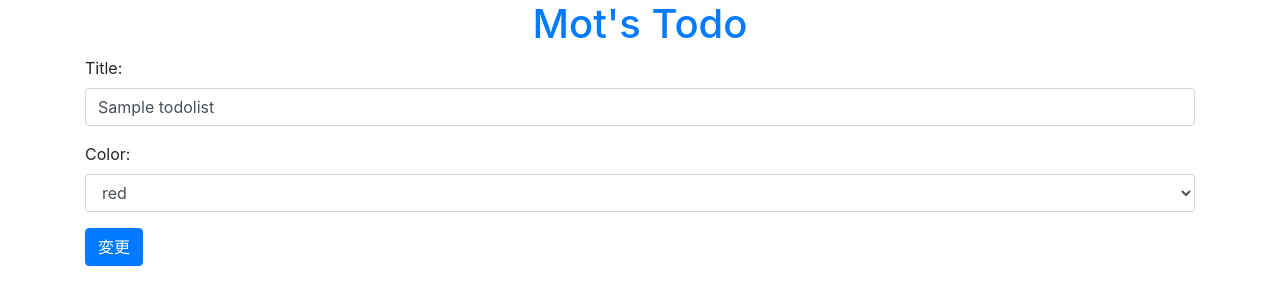
After one commit to nonmot/todo, a Django app: page /editlist/1 in a window 1280 px wide. The commit adds this page. Shown: the top 305 px of the page. Run offline with Django 3.2, Linux system fonts and the light colour scheme; tables that the repository leaves empty hold one stand-in row (values such as "Sample post"); some libraries are stand-ins or nearby versions.

Commit message:
delete and edit func

```diff
--- a/TODO/models.py
+++ b/TODO/models.py
@@ -6,13 +6,13 @@ class TodoList(models.Model):
     owner = models.ForeignKey(User, on_delete=models.CASCADE, related_name='todolist_owner')
     title = models.CharField(max_length=100)
     color = models.CharField(max_length=10, choices=(
-        ('red', 'red'),
-        ('orange', 'orange'),
-        ('yellow', 'yellow'),
-        ('pink', 'pink'),
-        ('purple', 'purple'),
-        ('green', 'green'),
-        ('blue', 'blue'),
+        ('#FFBEDA', 'red'),
+        ('#FFC7AF', 'orange'),
+        ('#FFFF88', 'yellow'),
+        ('#FF77FF', 'pink'),
+        ('#DCC2FF', 'purple'),
+        ('#B1F9D0', 'green'),
+        ('#BAD3FF', 'blue'),
     ), default='blue')
 
 class Task(models.Model):
--- a/TODO/templates/TODO/base.html
+++ b/TODO/templates/TODO/base.html
@@ -10,7 +10,7 @@
 </head>
 <body>
     <head>
-        <h1 class="text-primary text-center">Mot's Todo</h1>
+        <h1 class="text-primary text-center"><a href="{% url 'home' %}">Mot's Todo</a></h1>
     </head>
 
     {% block body %}
--- /dev/null
+++ b/TODO/templates/TODO/edit.html
@@ -0,0 +1,12 @@
+{% extends 'TODO/base.html' %}
+
+
+{% block body %}
+<div class="container">
+    <form method="post" action="{% url 'editlist' id %}">
+        {% csrf_token %}
+        {{ form.as_p }}
+        <button class="btn btn-primary" type="submit">変更</button>
+    </form>
+</div>
+{% endblock body %}
--- a/TODO/urls.py
+++ b/TODO/urls.py
@@ -2,8 +2,10 @@ from django.urls import path
 from. import views
 
 urlpatterns = [
-    path('', views.home, name='task'),
+    path('', views.home, name='home'),
     path('task/<int:pk>', views.task, name='task'),
     path('newlist/', views.newList, name='newlist'),
     path('newtask/<int:pk>', views.newTask, name="newtask"),
+    path('deletelist/<int:pk>', views.deleteTodolist, name="deletelist"),
+    path('editlist/<int:pk>', views.editTodolist, name="editlist"),
 ]
--- a/TODO/views.py
+++ b/TODO/views.py
@@ -2,6 +2,7 @@ from django.shortcuts import render
 from .models import TodoList, Task
 from .forms import TodoListForm, TaskForm
 from django.shortcuts import redirect
+from django.views.decorators.http import require_POST
 
 # Create your views here.
 
@@ -44,10 +45,31 @@ def newTask(request, pk):
         obj.todolist = TodoList.objects.get(id=pk)
         newtask = TaskForm(request.POST, instance=obj)
         newtask.save()
-        return redirect(to='/')
+        #リダイレクト先に元のTodolistに戻したい
+        redirect_path = '/task/' + str(pk)
+        return redirect(to=redirect_path)
     else:
         form = TaskForm()
     params = {
         'form': form,
+        'id': pk,
     }
     return render(request, 'TODO/newtask.html', params)
+
+def deleteTodolist(request, pk):
+    if request.method == 'POST':
+        todolist = TodoList.objects.get(id=pk)
+        todolist.delete()
+        return redirect(to='/')
+
+def editTodolist(request, pk):
+    obj = TodoList.objects.get(id=pk)
+    if request.method == 'POST':
+        todolist = TodoListForm(request.POST, instance=obj)
+        todolist.save()
+        return redirect(to='/')
+    params = {
+        'form': TodoListForm(instance=obj),
+        'id': pk,
+    }
+    return render(request, 'TODO/edit.html', params)
```
Also changed, not shown: TODO/templates/TODO/todolist.html (+7 -1 lines), TODO/migrations/0002_auto_20201130_2220.py (added).
